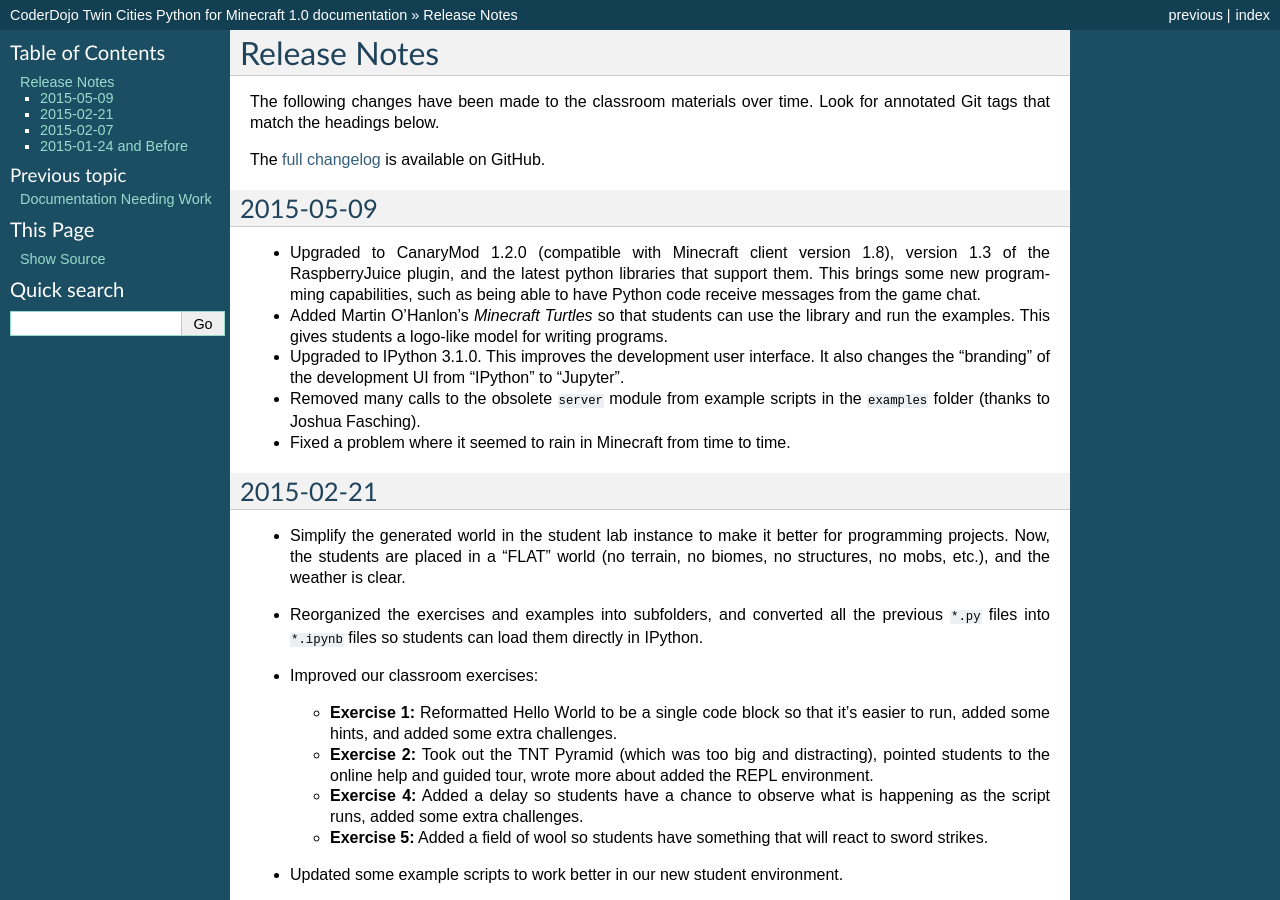
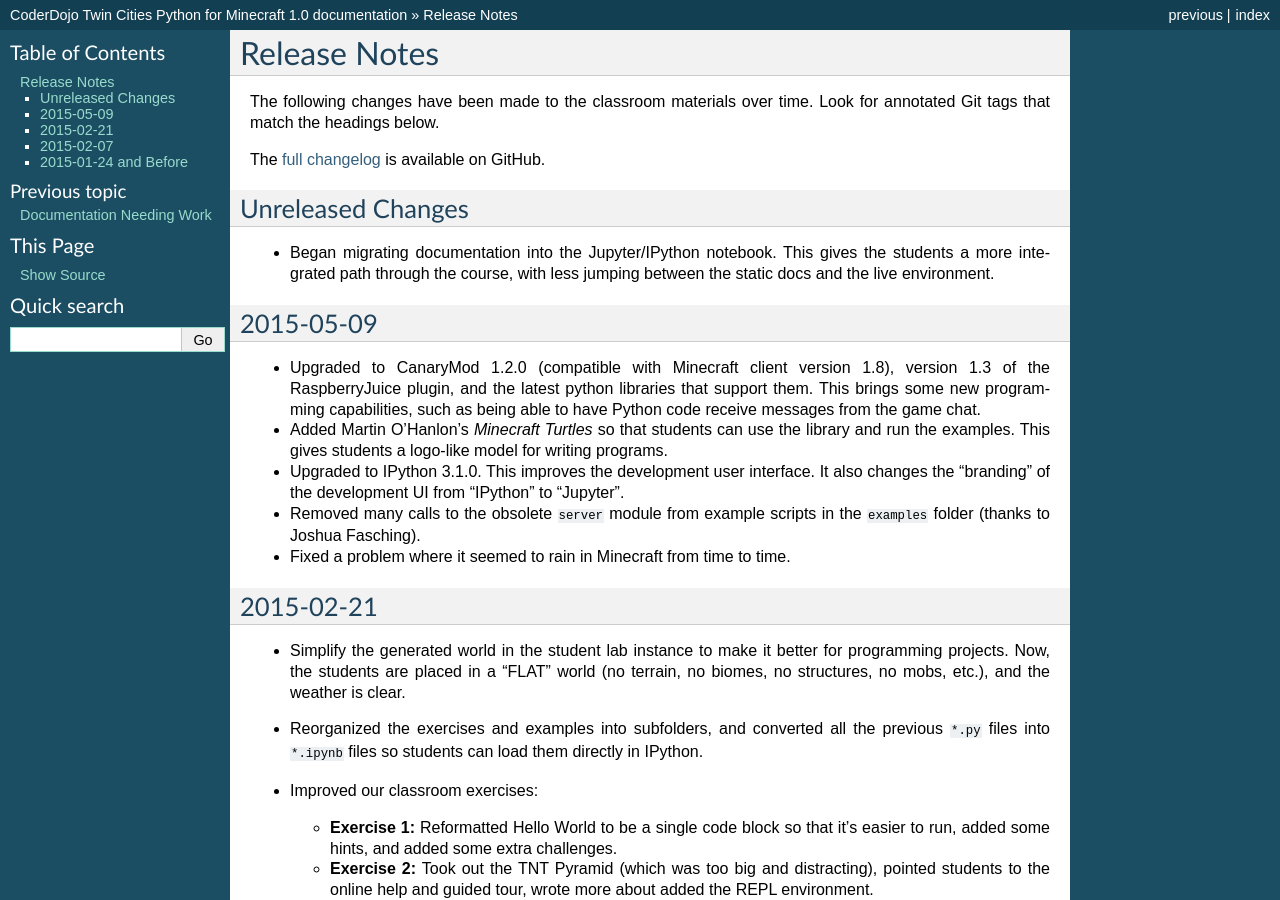
Before and after one commit to CoderDojoTC/python-minecraft, a Sphinx documentation site: the page built from docs/release-notes.rst, in a window 1280 px wide and 900 px high. Built offline with Sphinx 7.4.7, drawn with Linux system fonts in a browser that asks for light colours.

Commit message:
Added more IPython/Jupyter-based documentation.

```diff
--- a/docs/release-notes.rst
+++ b/docs/release-notes.rst
@@ -8,6 +8,14 @@ time. Look for annotated Git tags that match the headings below.
 The `full changelog`_ is available on GitHub.
 
 .. _full changelog: https://github.com/CoderDojoTC/python-minecraft/commits/master
+
+Unreleased Changes
+==================
+
+* Began migrating documentation into the Jupyter/IPython
+  notebook. This gives the students a more integrated path through the
+  course, with less jumping between the static docs and the live
+  environment.
 
 
 2015-05-09
```
Also changed, not shown: classroom-code/exercises/images/programming-environment.png (added), 2 other files.
